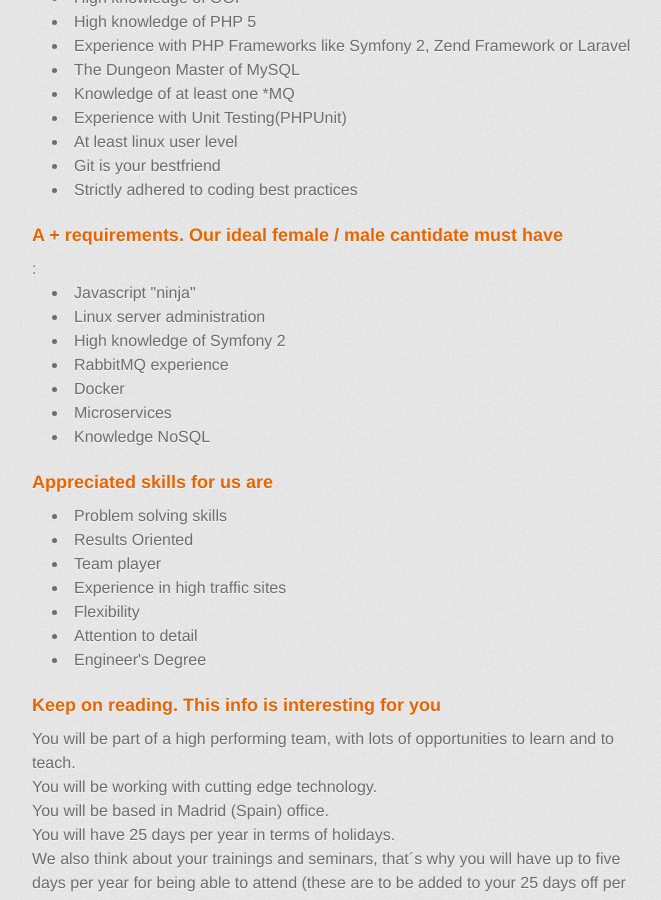
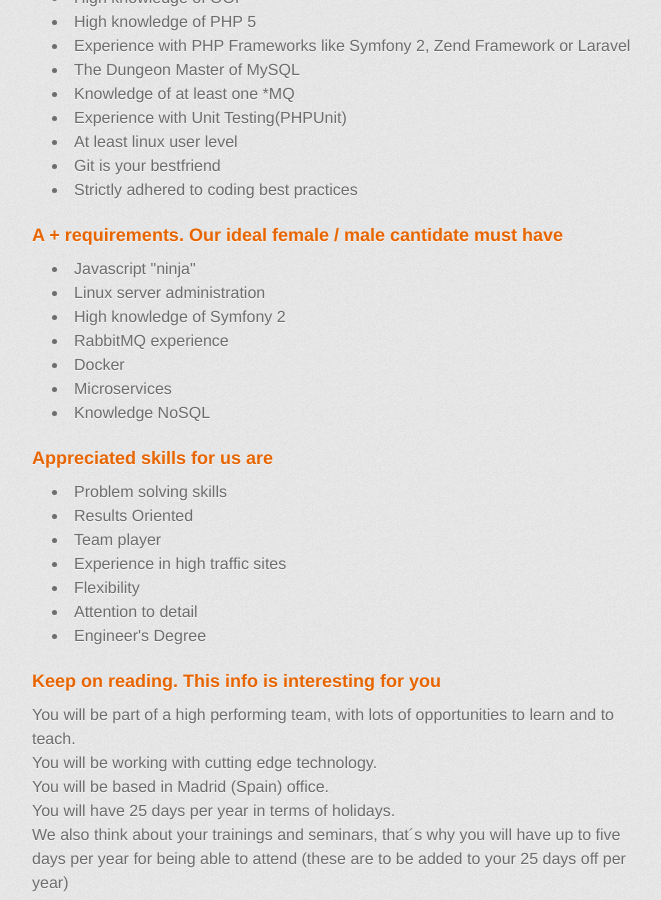
Before and after one commit to parclick/parclick.github.io, a Jekyll site: the page built from _posts/2016-11-20-Symfony2-developer.html, in a window 1280 px wide and 900 px high, scrolled down 938 px. Shown: the whole window, without its empty margins (298-959 px from the left). Built offline with Jekyll 4.4.1, drawn with Linux system fonts in a browser that asks for light colours; some web fonts are replaced; Markdown is read by kramdown in place of the engine named in the settings.

```diff
--- a/_posts/2016-11-20-Symfony2-developer.html
+++ b/_posts/2016-11-20-Symfony2-developer.html
@@ -26,7 +26,7 @@ title: Symfony2 Developer
   <li>Git is your bestfriend</li>
   <li>Strictly adhered to coding best practices</li>
 </ul>
-<h3>A + requirements. Our ideal female / male cantidate must have</h3>:
+<h3>A + requirements. Our ideal female / male cantidate must have</h3>
 <ul>
   <li>Javascript &quot;ninja&quot;</li>
   <li>Linux server administration</li>
```
